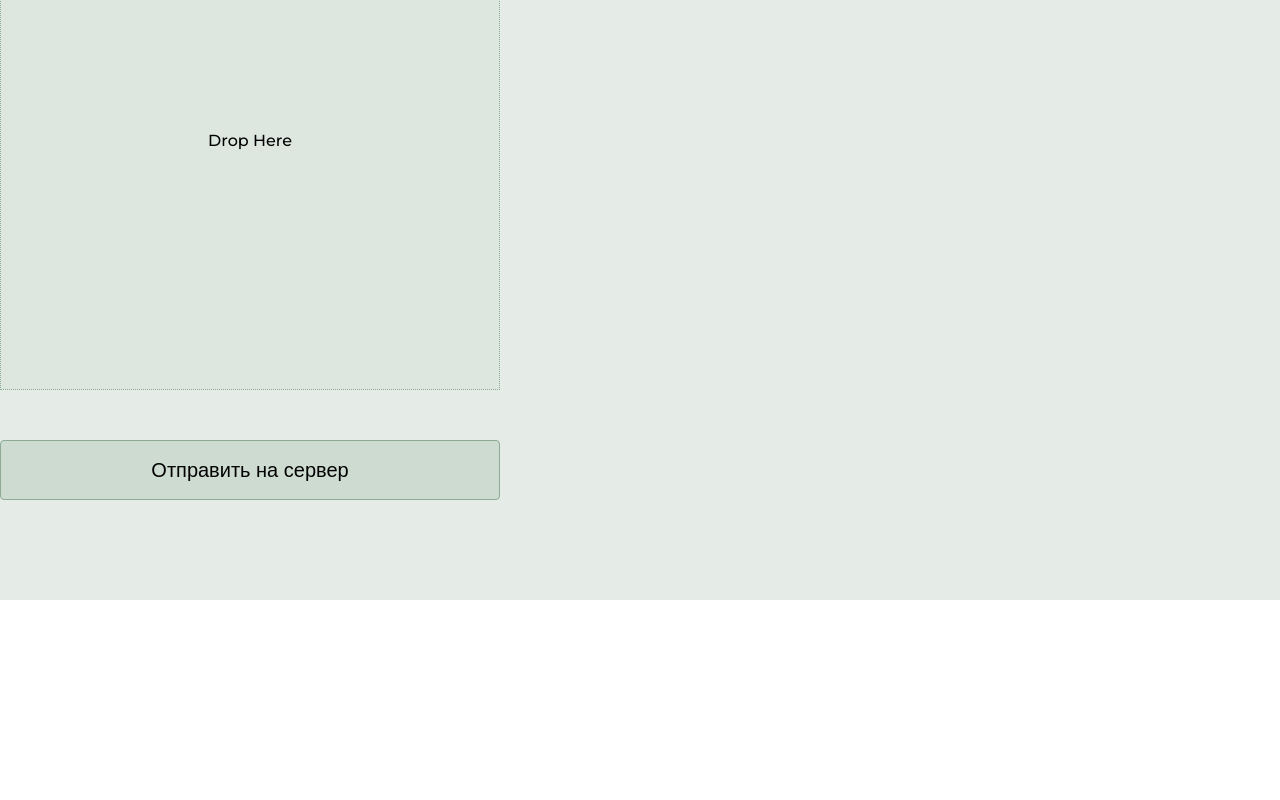
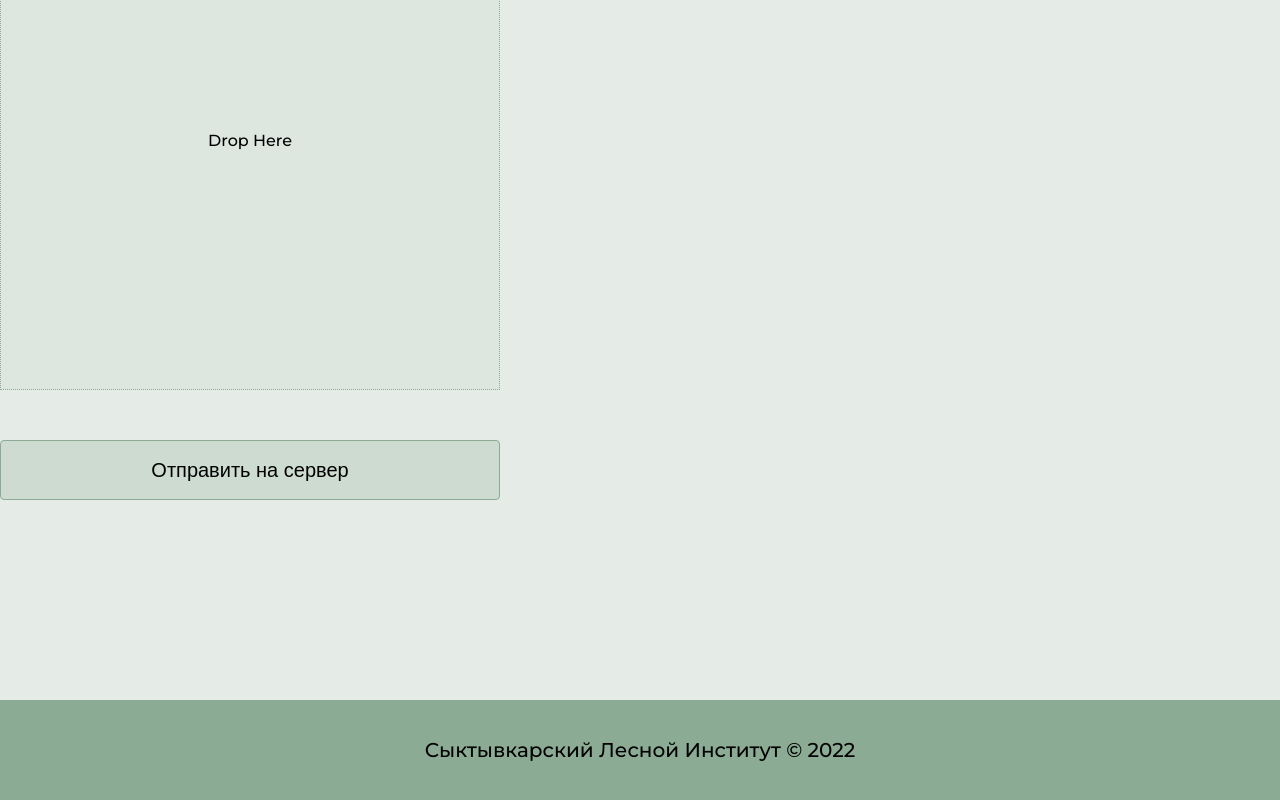
Before and after one commit to Ga11et/floroteka, a Vue app: page /admin in a window 1280 px wide. Shown: the part 1421-2221 px from the top of the page. Before the commit the page ends 2021 px from the top, so only its background shows below. Built offline with nearby package versions, Linux system fonts and the light colour scheme.

Commit message:
footer view added

```diff
--- a/src/App.vue
+++ b/src/App.vue
@@ -2,6 +2,7 @@
   <div id="app">
     <Header />
     <router-view />
+    <Footer />
   </div>
 </template>
 
@@ -21,10 +22,13 @@
 <script lang="ts">
 import Vue from 'vue'
 import Header from './views/Header.vue'
+import Footer from './views/Footer.vue'
+
 export default Vue.extend({
   name: 'app',
   components: {
-    Header
+    Header,
+    Footer
   }
 })
 </script>
--- a/src/_variables.scss
+++ b/src/_variables.scss
@@ -11,3 +11,4 @@
 }
 
 $mainWhite: #fff;
+$mainDarkGreen: #8BAB94;
--- /dev/null
+++ b/src/views/Footer.vue
@@ -0,0 +1,25 @@
+<template>
+    <footer class="footer">
+        <p class="content">Сыктывкарский Лесной Институт © 2022</p>
+    </footer>
+</template>
+<script lang="ts">
+import Vue from 'vue'
+
+export default Vue.extend({
+  name: 'custom-footer'
+})
+</script>
+<style lang="scss">
+    @import '@/variables';
+    .footer{
+        width: 100%;
+        height: 100px;
+        margin-top: 100px;
+        @include flex(row, center, center);
+        background-color: $mainDarkGreen;
+        .content{
+            @include font(20px, 30px, 500);
+        }
+    }
+</style>
```
